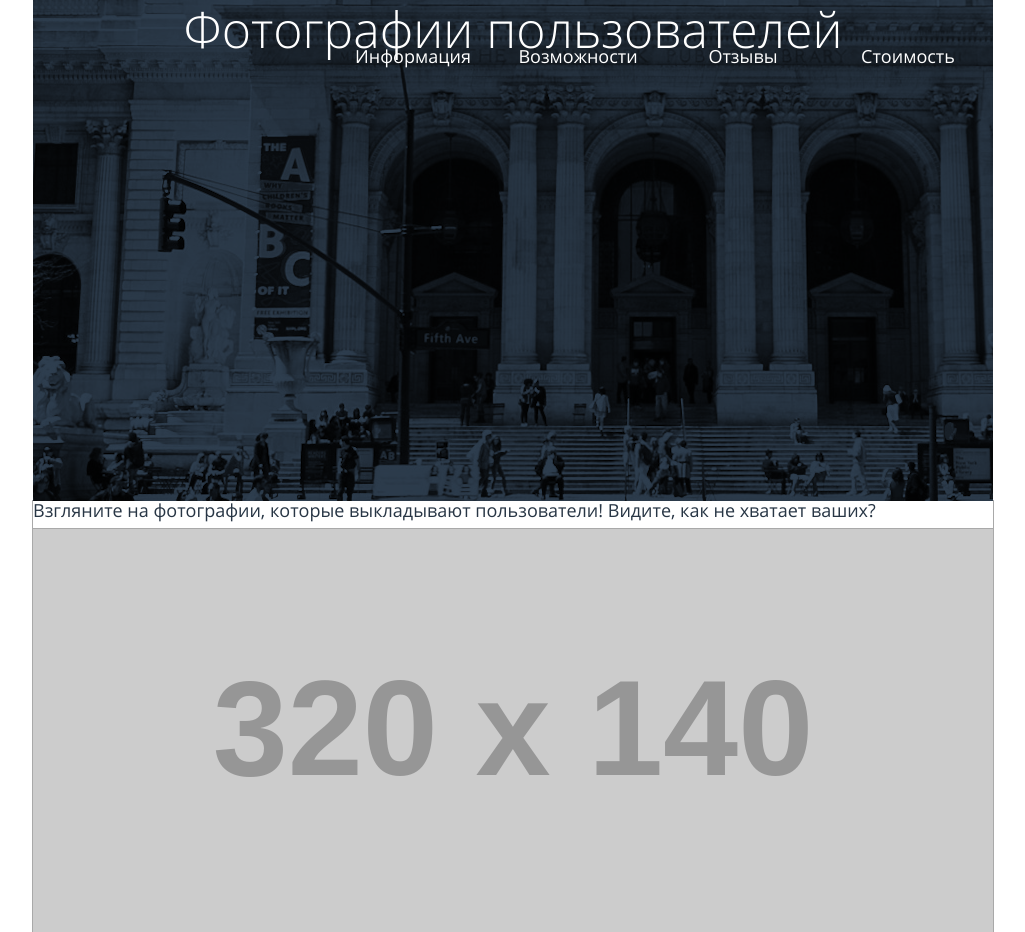
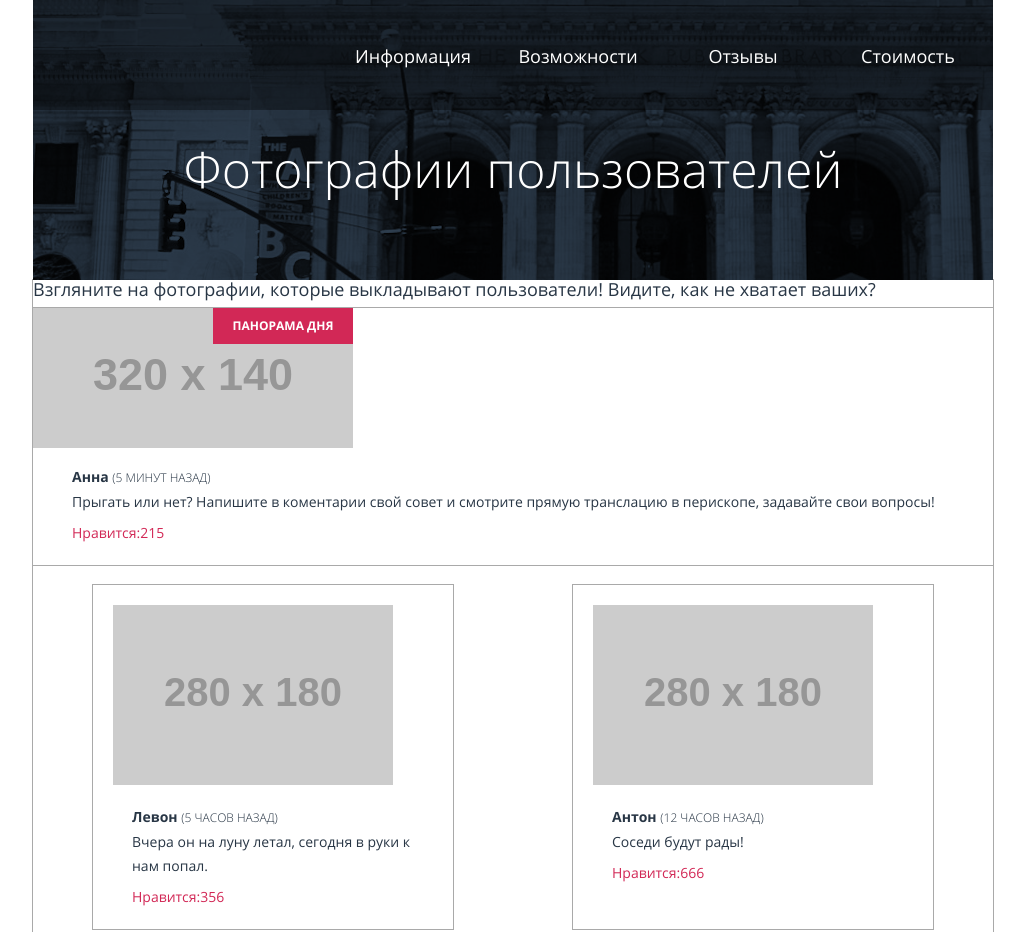
Before and after one commit to InnaIgorevna/74146-pink, a website: page photo.html in a window 1280 px wide. Shown: the top 932 px of the page, without its empty margins (127-1152 px from the left). Drawn offline with nearby package versions, Linux system fonts and the light colour scheme; files that its build step writes are made by us from their sources; placeholder pictures from the web are drawn by us; files whose address does not match are found by name.

Commit message:
Сверстан блок посты

```diff
--- /dev/null
+++ b/less/blocks/best-picture.less
@@ -0,0 +1,15 @@
+.best-picture {
+  display: block;
+  position: absolute;
+  width: 140px;
+  height: 30px;
+  background-color: #d22856;
+  color: #FFFFFF;
+  font-size: 12px;
+  font-weight: 700;
+  text-transform: uppercase;
+  text-align: center;
+  padding-top: 6px;
+  top: 0;
+  right: 0;
+}
--- a/less/blocks/intro-application-container.less
+++ b/less/blocks/intro-application-container.less
@@ -1,13 +1,17 @@
 
 .intro-application-container {
   width: 320px;
+  height: 501px;
   position: relative;
   z-index: 45;
   top: -110px;
   margin-bottom: -110px;
-  height: 501px;
   background-color: #000000;
   background: url("../img/back-desktopjpg.png")no-repeat;
+
+  &--container-photo{
+    height: 280px;
+  }
 }
 
 @media @tablet-widths {
--- a/less/blocks/intro.less
+++ b/less/blocks/intro.less
@@ -1,25 +1,34 @@
+
 .intro {
-  display: none;
+  display: block;
+
+  &--correct-intro-photo {
+    margin-top: 140px;
+    padding: 0 20px;
+  }
+
+  &__title {
+    color: #ffffff;
+    font-family:"opensans", Arial, sans-serif;
+    font-size: 24px;
+    line-height: 30px;
+    font-weight: 300;
+  }
 }
 
-@media @mobile-widths-only {
-  .intro {
-    display: none;
-  }
+.intro--main{
+  display: none;
 }
 
 @media @tablet-widths{
   .intro {
-    display: block;
     &__title {
-      color: #ffffff;
-      font-family:"opensans", Arial, sans-serif;
       font-size: 40px;
       line-height: 50px;
-      font-weight: 300;
     }
 
     &--main{
+      display: block;
       position: relative;
       width: 30%;
       height: 150px;
--- a/less/blocks/nav-menu.less
+++ b/less/blocks/nav-menu.less
@@ -15,6 +15,7 @@
 @media @desktop-widths {
   .nav-menu {
     height: 110px;
+    background-color: rgba(0, 0, 0, 0.36);
     display: flex;
     flex-direction: row-reverse;
 
--- a/less/blocks/page-header.less
+++ b/less/blocks/page-header.less
@@ -4,16 +4,8 @@
 
   &__toggle-menu {
     text-align: left;
-    .outline();
     height: 66px;
-  }
-
-  @media @mobile-widths-only {
-    .page-header {
-      &__toggle-menu {
-        .outline();
-        width: 320px;
-      }
+    background-color: rgba(0, 0, 0, 0.36);
   }
 }
 
@@ -32,4 +24,3 @@
     }
   }
 }
-}
--- a/less/blocks/post.less
+++ b/less/blocks/post.less
@@ -1,9 +1,59 @@
 .post {
+  font-size: 14px;
+  line-height: 24px;
   .outline();
   text-align: left;
+  padding: 20px;
+
+  &__intro-posts {
+    height: 185px;
+    margin-top: 100px;
+    color: #0b97c4;
+  }
+
+  &__intro-posts-text {
+    padding: 0 40px;
+    color: #0b97c4;
+  }
 
   &__author {
-    .padding();
+    padding: 0 19px;
+  }
+
+  &__author--best-post {
+    padding: 0 39px;
+    padding-bottom: 20px;
+  }
+
+  &--overall-width {
+    padding: 0;
+  }
+
+  &__picture{
+    width: 100%;
+    height: 180px;
+    margin-bottom: 20px;
+  }
+
+  &__picture--full-width {
+    width: 320px;
+    height: 137px;
+    position: relative;
+  }
+
+  &__author-name {
+    font-weight: 700;
+  }
+
+  &__author-time {
+    text-transform: uppercase;
+    font-weight: 300;
+    font-size: 12px;
+  }
+
+  &__like-text {
+    color: #d22856;
+    margin-top: 7px;
   }
 }
 
--- a/less/style.less
+++ b/less/style.less
@@ -19,6 +19,7 @@
 @import "blocks/review.less";
 @import "blocks/research.less";
 @import "blocks/logo.less";
+@import "blocks/best-picture.less";
 @import "global/fonts.less";
 @import "global/layout.less";
 @import "mixins.less";
--- a/photo.html
+++ b/photo.html
@@ -24,16 +24,17 @@
     </header>
 
     <main>
-      <div class="intro-application-container">
-        <div class="intro">
+      <div class="intro-application-container  intro-application-container--container-photo">
+        <div class="intro  intro--correct-intro-photo">
           <h1 class="intro__title">Фотографии пользователей</h1>
         </div>
       </div>
 
       <div class="posts">
-        <p class="posts__intro-text">
-          Взгляните на фотографии, которые выкладывают пользователи! Видите, как не хватает ваших?
-        </p>
+        <div class="posts__intro-posts">
+          <p class="posts__intro-posts-text">Взгляните на фотографии, которые выкладывают пользователи!
+          Видите, как не хватает ваших?</p>
+        </div>
 
         <div class="post  post--overall-width">
           <div class="post__picture  post__picture--full-width">
@@ -44,16 +45,14 @@
             </div>
           </div>
 
-          <div class="post__author">
+          <div class="post__author post__author--best-post">
             <span class="post__author-name">Анна</span>
             <span class="post__author-time">(5 минут назад)</span>
-            <p class="post__author-text">
-              Прыгать или нет? Напишите в коментарии свой совет и смотрите прямую транслацию в перископе,
-              задавайте свои вопросы!
-            </p>
+            <p class="post__author-text">Прыгать или нет? Напишите в коментарии свой совет и смотрите прямую транслацию в перископе,
+              задавайте свои вопросы!</p>
 
             <div class="post__like">
-              <span class="post__like-text"><i></i>Нравится:215</span>
+              <div class="post__like-text"><i></i>Нравится:215</div>
             </div>
           </div>
         </div>
@@ -61,17 +60,15 @@
 
         <div class="post">
           <div class="post__picture">
-            <img src="http://placehold.it/320x140">
+            <img src="http://placehold.it/280x180">
           </div>
 
           <div class="post__author">
             <span class="post__author-name">Левон</span>
             <span class="post__author-time">(5 часов назад)</span>
-            <p class="post__author-text">
-              Вчера он на луну летал, сегодня в руки к нам попал.
-            </p>
+            <p class="post__author-text">Вчера он на луну летал, сегодня в руки к нам попал.</p>
             <div class="post__like">
-              <span class="post__like-text"><i></i>Нравится:356</span>
+              <div class="post__like-text"><i></i>Нравится:356</div>
             </div>
           </div>
         </div>
@@ -79,7 +76,7 @@
 
         <div class="post">
           <div class="post__picture">
-            <img src="http://placehold.it/320x140">
+            <img src="http://placehold.it/280x180">
           </div>
 
           <div class="post__author">
@@ -89,7 +86,7 @@
               Соседи будут рады!
             </p>
             <div class="post__like">
-              <span class="post__like-text"><i></i>Нравится:666</span>
+              <div class="post__like-text"><i></i>Нравится:666</div>
             </div>
           </div>
         </div>
@@ -97,17 +94,15 @@
 
         <div class="post">
           <div class="post__picture">
-            <img src="http://placehold.it/320x140">
+            <img src="http://placehold.it/280x180">
           </div>
 
           <div class="post__author">
             <span class="post__author-name">Борис</span>
             <span class="post__author-time">(20 часов назад)</span>
-            <p class="post__author-text">
-              Здесь могла быть ваша цитата о высоком и вечном.
-            </p>
+            <p class="post__author-text">Здесь могла быть ваша цитата о высоком и вечном.</p>
             <div class="post__like">
-              <span class="post__like-text"><i></i>Нравится:215</span>
+              <div class="post__like-text"><i></i>Нравится:215</div>
             </div>
           </div>
         </div>
@@ -115,7 +110,7 @@
 
         <div class="post">
           <div class="post__picture">
-            <img src="http://placehold.it/320x140">
+            <img src="http://placehold.it/280x180">
           </div>
 
           <div class="post__author">
@@ -125,7 +120,7 @@
               Самая кубанская в мире!
             </p>
             <div class="post__like">
-              <span class="post__like-text"><i></i>Нравится:4</span>
+              <div class="post__like-text"><i></i>Нравится:4</div>
             </div>
           </div>
         </div>
@@ -133,7 +128,7 @@
 
         <div class="post">
           <div class="post__picture">
-            <img src="http://placehold.it/320x140">
+            <img src="http://placehold.it/280x180">
           </div>
 
           <div class="post__author">
@@ -143,7 +138,7 @@
               Где снег-то?
             </p>
             <div class="post__like">
-              <span class="post__like-text"><i></i>Нравится:150</span>
+              <div class="post__like-text"><i></i>Нравится:150</div>
             </div>
           </div>
         </div>
@@ -151,7 +146,7 @@
 
         <div class="post">
           <div class="post__picture">
-            <img src="http://placehold.it/320x140">
+            <img src="http://placehold.it/280x180">
           </div>
 
           <div class="post__author">
@@ -161,7 +156,7 @@
               Всем GM и взаимные лайки!
             </p>
             <div class="post__like">
-              <span class="post__like-text"><i></i>Нравится:2560</span>
+              <div class="post__like-text"><i></i>Нравится:2560</div>
             </div>
           </div>
         </div>
@@ -169,9 +164,7 @@
 
 
       <div class="photo-upload">
-        <p class="photo-upload__head-text">
-          Затмите их всех! Выкладывайте все, что накопилось в телефоне!
-        </p>
+        <p class="photo-upload__head-text">Затмите их всех! Выкладывайте все, что накопилось в телефоне!</p>
         <div class="photo-upload__picture">
           <img src="http://placehold.it/280x380">
         </div>
```
Lines whose indentation alone changed are shown as unchanged.
